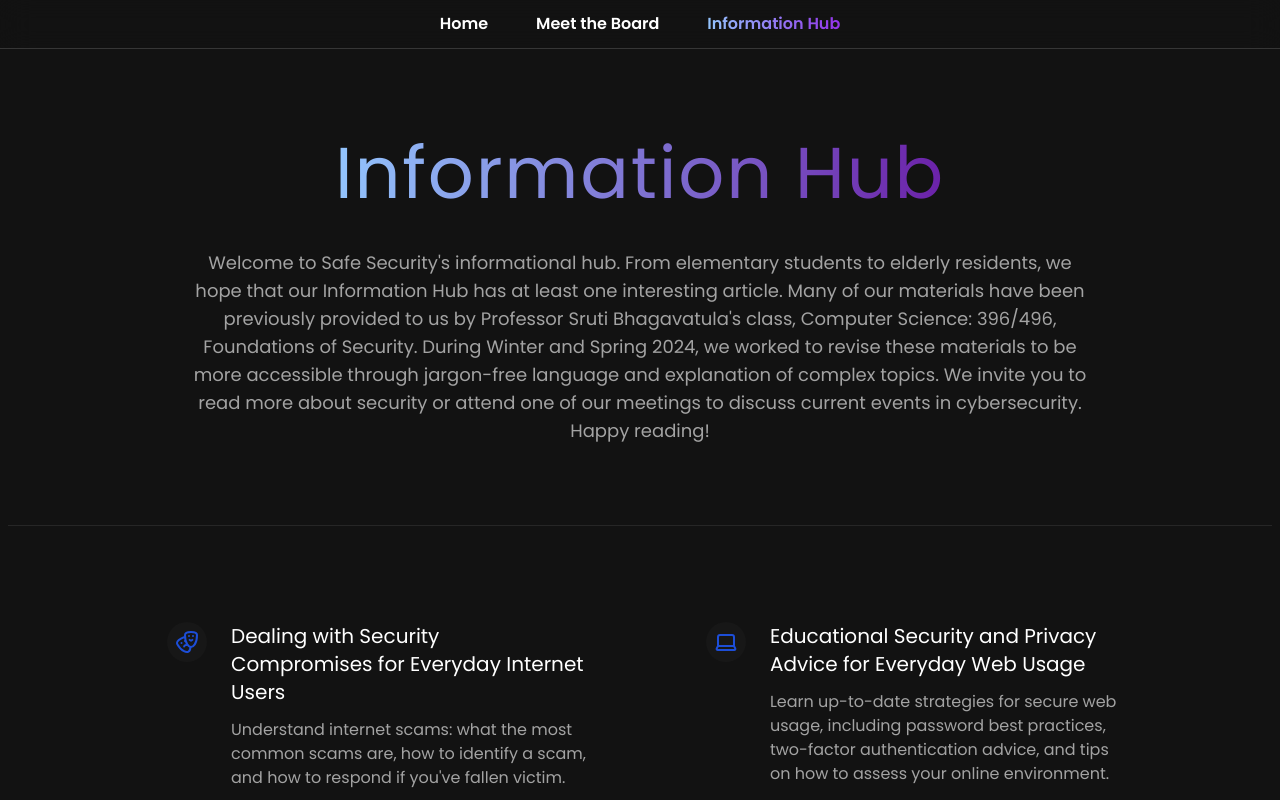
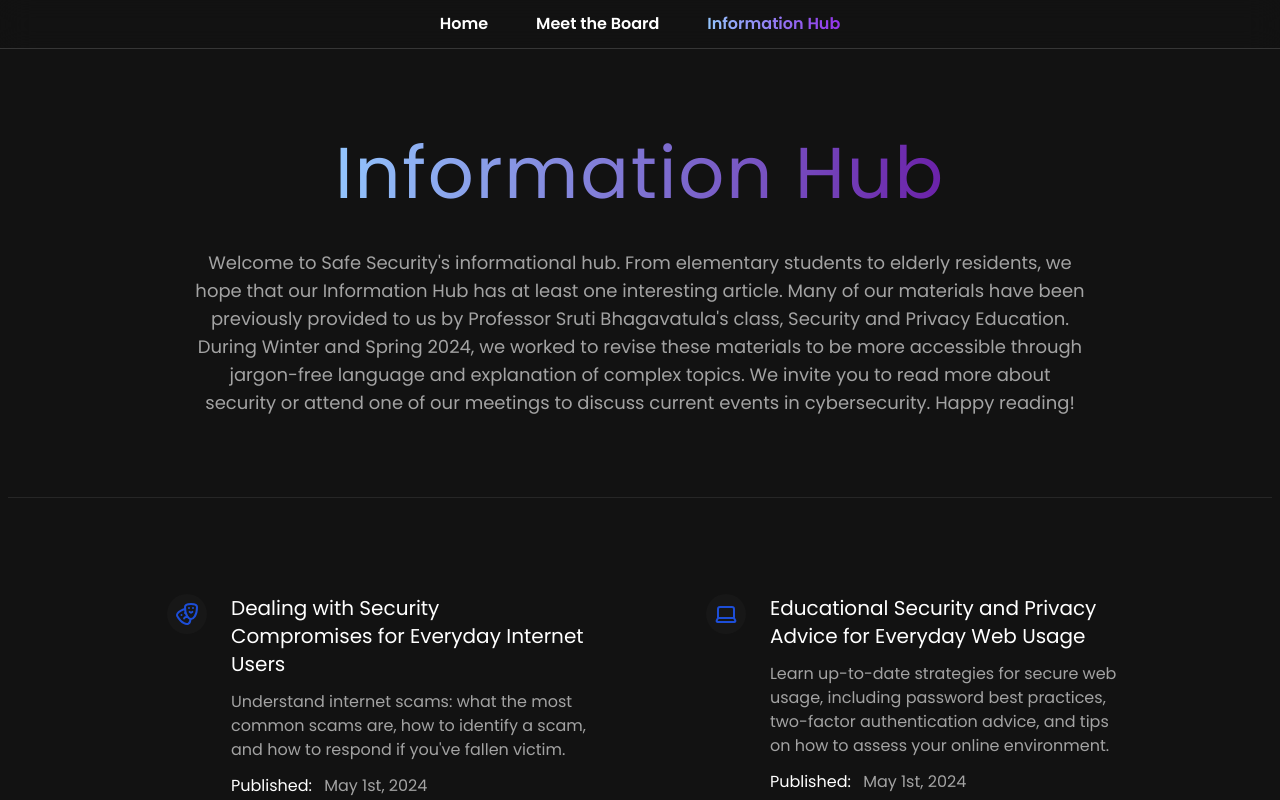
Before and after one commit to SafeSecurityNU/safesecuritynu.github.io, a React (Vite) app: page /information-hub in a window 1280 px wide. Shown: the top 800 px of the page. Built offline with nearby package versions, Linux system fonts and the light colour scheme.

Commit message:
update sruti bio and informational description

```diff
--- a/src/components/infohub/InfoHubIntro.jsx
+++ b/src/components/infohub/InfoHubIntro.jsx
@@ -7,7 +7,7 @@ export default function InfoHubIntro() {
                 </span>
             </h1>
             <p className="mt-10 text-lg text-center text-neutral-400 max-w-4xl">
-                Welcome to Safe Security's informational hub. From elementary students to elderly residents, we hope that our Information Hub has at least one interesting article. Many of our materials have been previously provided to us by Professor Sruti Bhagavatula's class, Computer Science: 396/496, Foundations of Security. During Winter and Spring 2024, we worked to revise these materials to be more accessible through jargon-free language and explanation of complex topics. We invite you to read more about security or attend one of our meetings to discuss current events in cybersecurity. Happy reading!
+                Welcome to Safe Security's informational hub. From elementary students to elderly residents, we hope that our Information Hub has at least one interesting article. Many of our materials have been previously provided to us by Professor Sruti Bhagavatula's class, Security and Privacy Education. During Winter and Spring 2024, we worked to revise these materials to be more accessible through jargon-free language and explanation of complex topics. We invite you to read more about security or attend one of our meetings to discuss current events in cybersecurity. Happy reading!
             </p>
         </div>
     )
--- a/src/constants/board.jsx
+++ b/src/constants/board.jsx
@@ -65,6 +65,6 @@ export const boardList = [
         name: "Dr. Sruti Bhagavatula",
         position: "Northwestern University Faculty Advisor",
         description:
-        "Dr. Sruti Bhagavatula is an Assistant Professor in Computer Science at Northwestern University. Professor Bhagavatula is a leader in human-centered security and data privacy and is the lead curriculum designer of Foundations of Security. We are very grateful for all of her support.",
+        "Dr. Sruti Bhagavatula is an Assistant Professor of Instruction in Computer Science at Northwestern University. Professor Bhagavatula is an expert in security education and human-centered security and privacy. Her research largely focuses on these topics related to various computing domains and she has also developed various security and privacy courses aimed at broadening security and privacy exposure at Northwestern. We are very grateful for all of her support.",
     },
 ];
```
